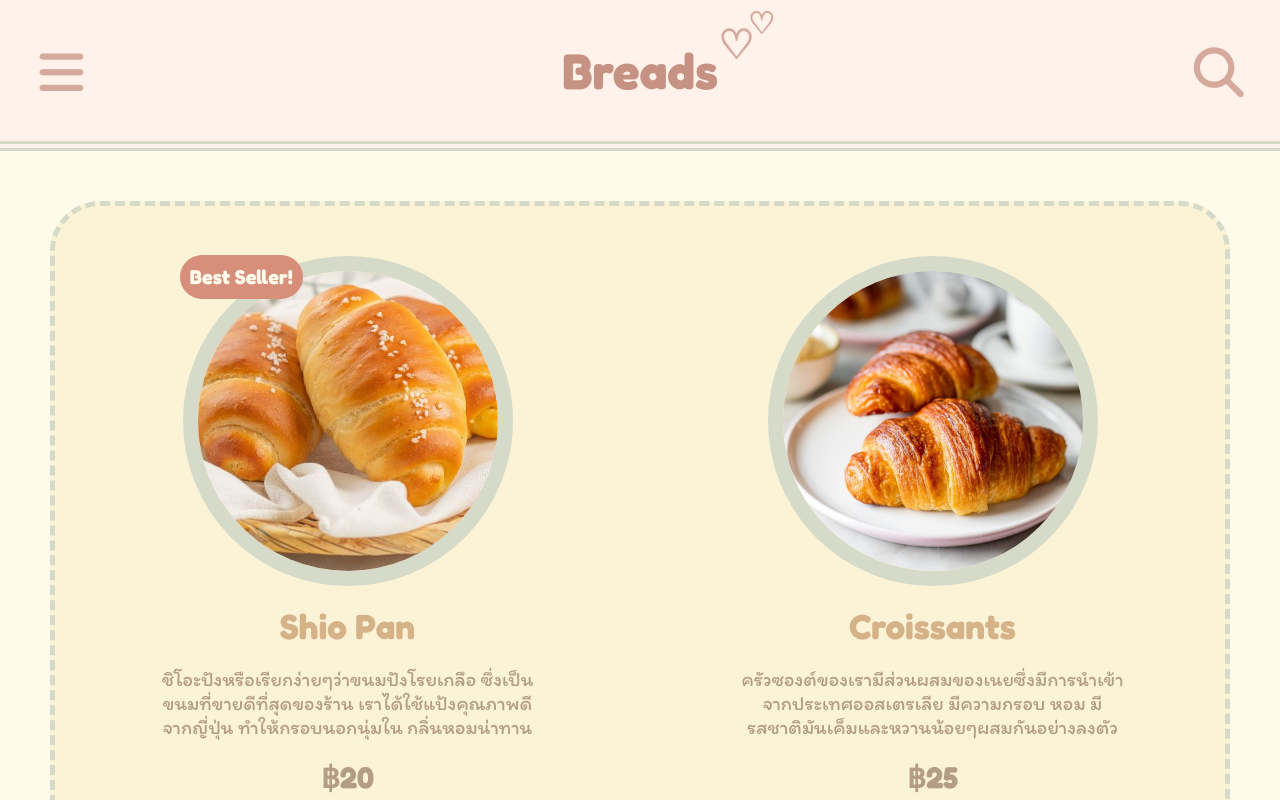
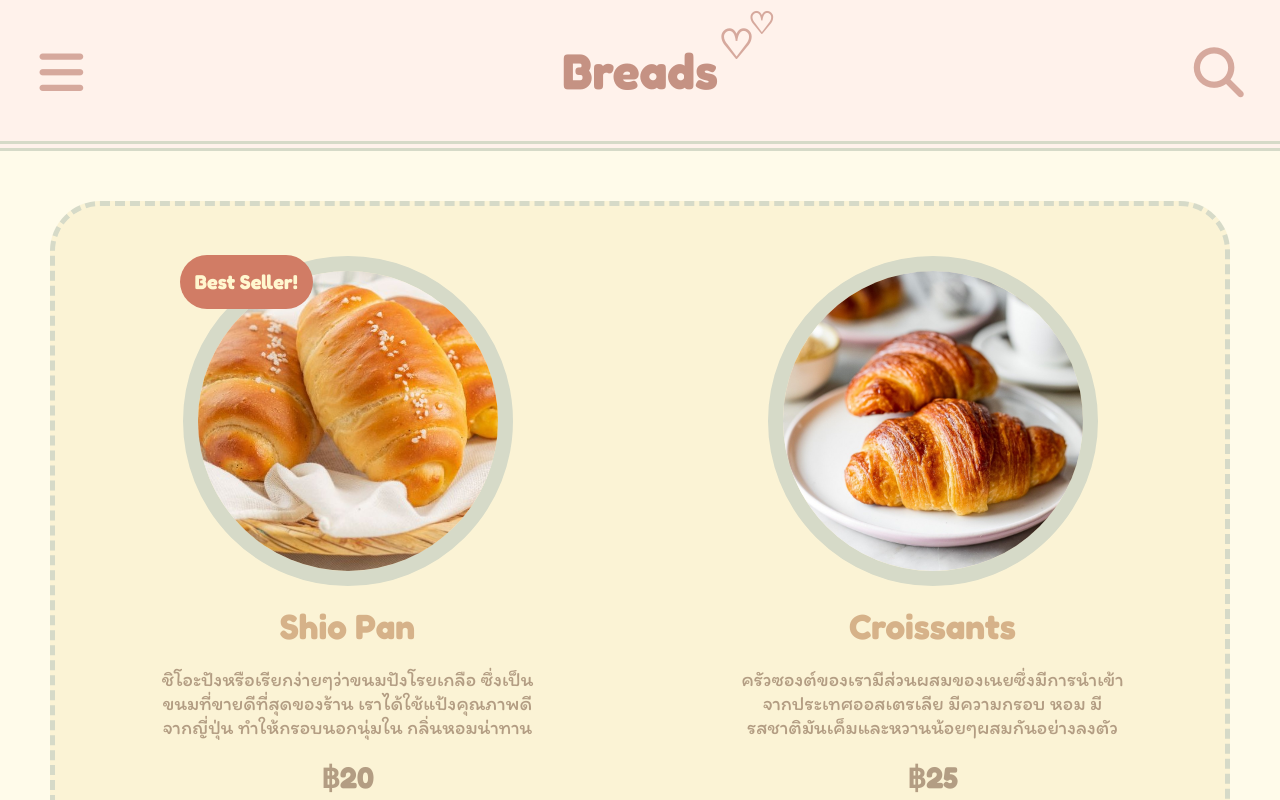
Before and after one commit to nathrada-bua/6809617118_MyShop, a plain HTML site: page my1stcategory.html in a window 1280 px wide. Shown: the top 800 px of the page. Drawn offline with Linux system fonts and the light colour scheme.

Commit message:
Improve styling on the second category page

```diff
--- a/mystyle.css
+++ b/mystyle.css
@@ -302,6 +302,7 @@ video {
 
 #second-category-header {
   background-color: #fff2eb;
+  border-bottom: #d6dac8 10px double;
 }
 
 #category-container {
@@ -348,9 +349,9 @@ video {
 
 .best-seller-tag {
   position: absolute;
-  background-color: #d78f7b;
-  padding: 10px;
-  color: #fffbea;
+  background-color: #d17c65;
+  padding: 15px;
+  color: #fff7cf;
   margin-top: -350px;
   margin-left: -100px;
   font-size: 20px;
```
Also changed, not shown: my2ndcategory.html (+5 -1 lines).
